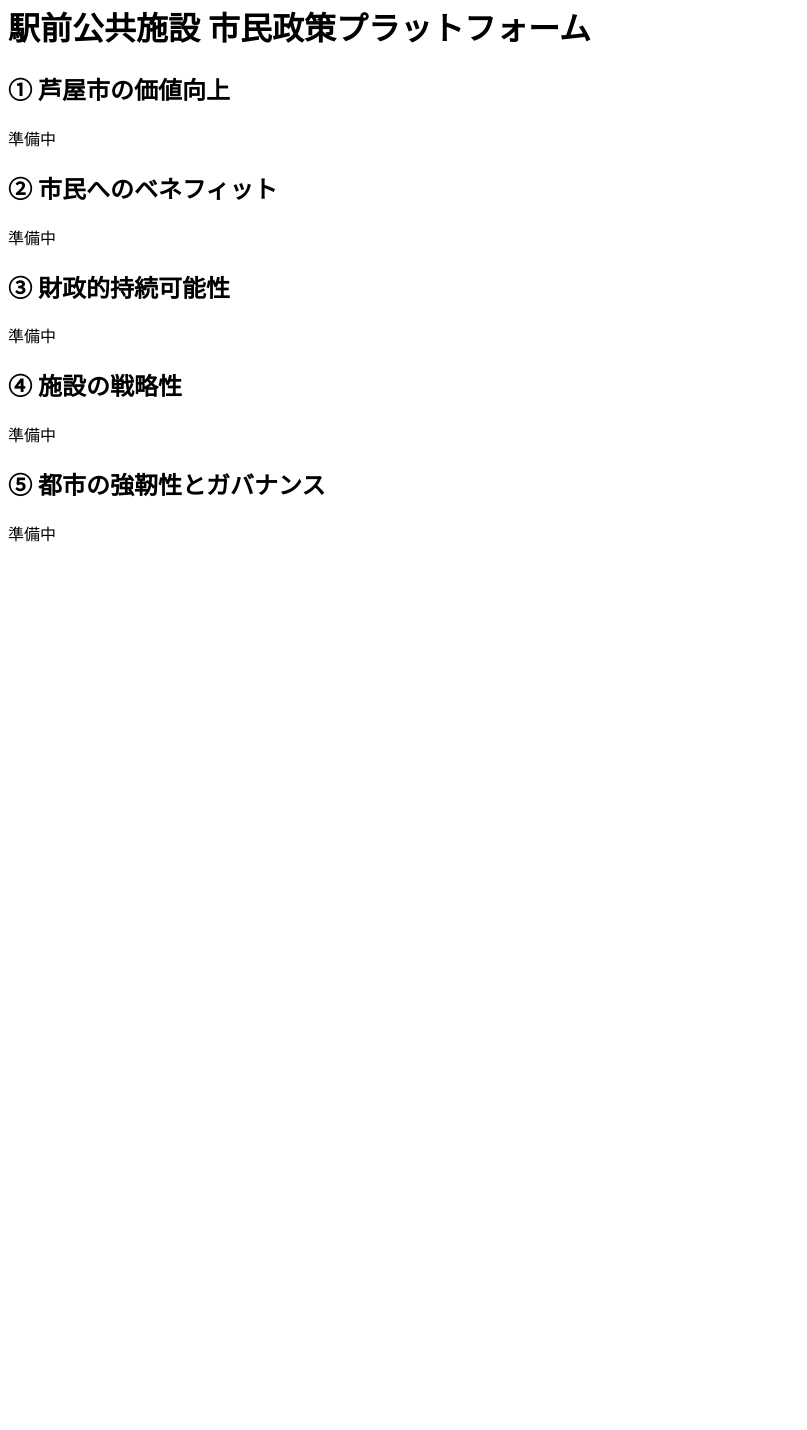
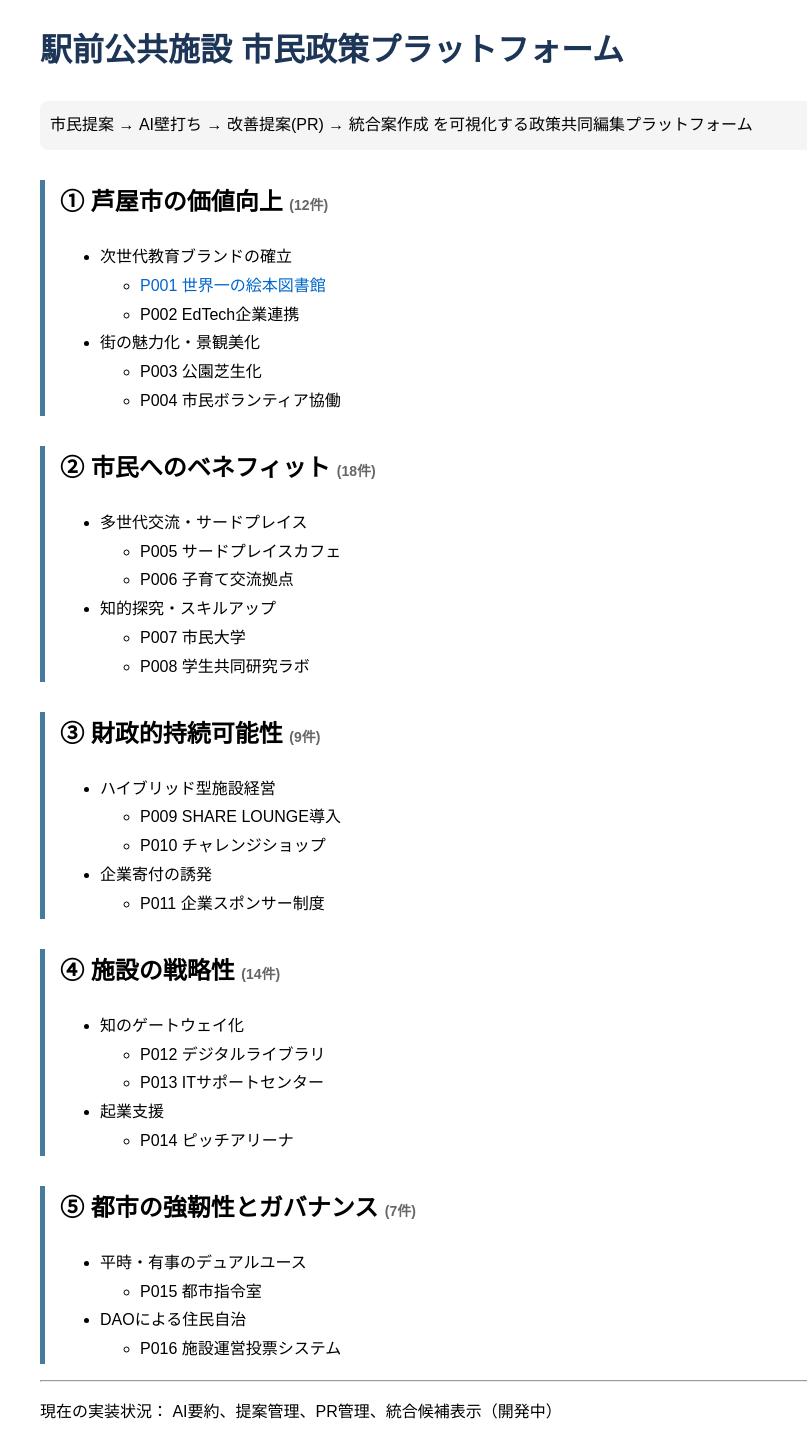
Before and after one commit to mimo-lgtm/ashiya-public-facility, a plain HTML site: page index.html in a window 1280 px wide. Shown: the part 18-1448 px from the top of the page, without its empty margins (0-807 px from the left). Before the commit the page ends 800 px from the top, so only its background shows below. Drawn offline with Linux system fonts and the light colour scheme.

Commit message:
Update index.html

```diff
--- a/index.html
+++ b/index.html
@@ -3,26 +3,209 @@
 <head>
 <meta charset="utf-8">
 <title>駅前公共施設 市民政策プラットフォーム</title>
+
+<style>
+body{
+    font-family: Arial, sans-serif;
+    margin:40px;
+    line-height:1.8;
+}
+
+h1{
+    color:#1d3557;
+}
+
+.category{
+    border-left:5px solid #457b9d;
+    padding-left:15px;
+    margin-top:30px;
+}
+
+.count{
+    color:#666;
+    font-size:14px;
+}
+
+a{
+    text-decoration:none;
+    color:#0066cc;
+}
+
+a:hover{
+    text-decoration:underline;
+}
+
+.box{
+    background:#f5f5f5;
+    padding:10px;
+    border-radius:8px;
+}
+</style>
+
 </head>
 
 <body>
 
 <h1>駅前公共施設 市民政策プラットフォーム</h1>
 
-<h2>① 芦屋市の価値向上</h2>
-<p>準備中</p>
+<div class="box">
+市民提案 → AI壁打ち → 改善提案(PR) → 統合案作成
+を可視化する政策共同編集プラットフォーム
+</div>
 
-<h2>② 市民へのベネフィット</h2>
-<p>準備中</p>
+<div class="category">
 
-<h2>③ 財政的持続可能性</h2>
-<p>準備中</p>
+<h2>
+① 芦屋市の価値向上
+<span class="count">(12件)</span>
+</h2>
 
-<h2>④ 施設の戦略性</h2>
-<p>準備中</p>
+<ul>
+<li>
+次世代教育ブランドの確立
+<ul>
+<li>
+<a href="proposal_P001.html">
+P001 世界一の絵本図書館
+</a>
+</li>
 
-<h2>⑤ 都市の強靭性とガバナンス</h2>
-<p>準備中</p>
+<li>
+P002 EdTech企業連携
+</li>
+</ul>
+</li>
+
+<li>
+街の魅力化・景観美化
+<ul>
+<li>P003 公園芝生化</li>
+<li>P004 市民ボランティア協働</li>
+</ul>
+</li>
+
+</ul>
+
+</div>
+
+<div class="category">
+
+<h2>
+② 市民へのベネフィット
+<span class="count">(18件)</span>
+</h2>
+
+<ul>
+
+<li>
+多世代交流・サードプレイス
+<ul>
+<li>P005 サードプレイスカフェ</li>
+<li>P006 子育て交流拠点</li>
+</ul>
+</li>
+
+<li>
+知的探究・スキルアップ
+<ul>
+<li>P007 市民大学</li>
+<li>P008 学生共同研究ラボ</li>
+</ul>
+</li>
+
+</ul>
+
+</div>
+
+<div class="category">
+
+<h2>
+③ 財政的持続可能性
+<span class="count">(9件)</span>
+</h2>
+
+<ul>
+
+<li>
+ハイブリッド型施設経営
+<ul>
+<li>P009 SHARE LOUNGE導入</li>
+<li>P010 チャレンジショップ</li>
+</ul>
+</li>
+
+<li>
+企業寄付の誘発
+<ul>
+<li>P011 企業スポンサー制度</li>
+</ul>
+</li>
+
+</ul>
+
+</div>
+
+<div class="category">
+
+<h2>
+④ 施設の戦略性
+<span class="count">(14件)</span>
+</h2>
+
+<ul>
+
+<li>
+知のゲートウェイ化
+<ul>
+<li>P012 デジタルライブラリ</li>
+<li>P013 ITサポートセンター</li>
+</ul>
+</li>
+
+<li>
+起業支援
+<ul>
+<li>P014 ピッチアリーナ</li>
+</ul>
+</li>
+
+</ul>
+
+</div>
+
+<div class="category">
+
+<h2>
+⑤ 都市の強靭性とガバナンス
+<span class="count">(7件)</span>
+</h2>
+
+<ul>
+
+<li>
+平時・有事のデュアルユース
+<ul>
+<li>P015 都市指令室</li>
+</ul>
+</li>
+
+<li>
+DAOによる住民自治
+<ul>
+<li>P016 施設運営投票システム</li>
+</ul>
+</li>
+
+</ul>
+
+</div>
+
+<hr>
+
+<p>
+現在の実装状況：
+AI要約、提案管理、PR管理、統合候補表示（開発中）
+</p>
 
 </body>
 </html>
```
